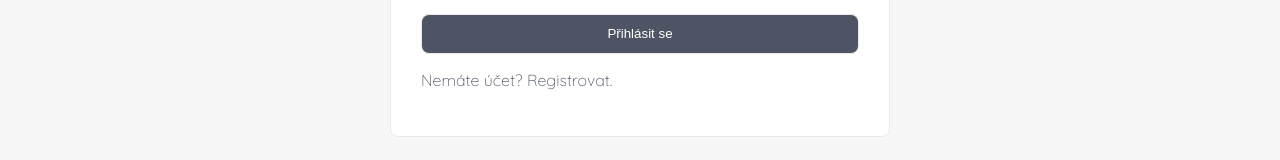
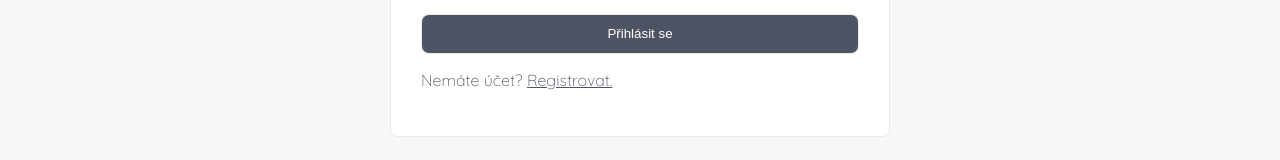
Before and after one commit to Gozo18/Cozy, a Next.js app: page /account/login in a window 1280 px wide. Shown: the part 440-600 px from the top of the page. Built offline with nearby package versions, Linux system fonts and the light colour scheme; no server answers.

Commit message:
Login styles fix

```diff
--- a/styles/AuthForm.module.scss
+++ b/styles/AuthForm.module.scss
@@ -11,6 +11,10 @@
   border: 1px solid $border;
   border-radius: 8px;
   background-color: $white;
+
+  a {
+    text-decoration: underline;
+  }
 
   h1 {
     text-align: center;
@@ -42,6 +46,7 @@
     border-radius: 8px;
     background-color: $main !important;
     color: $white;
+    cursor: pointer;
   }
 
   div {
```
